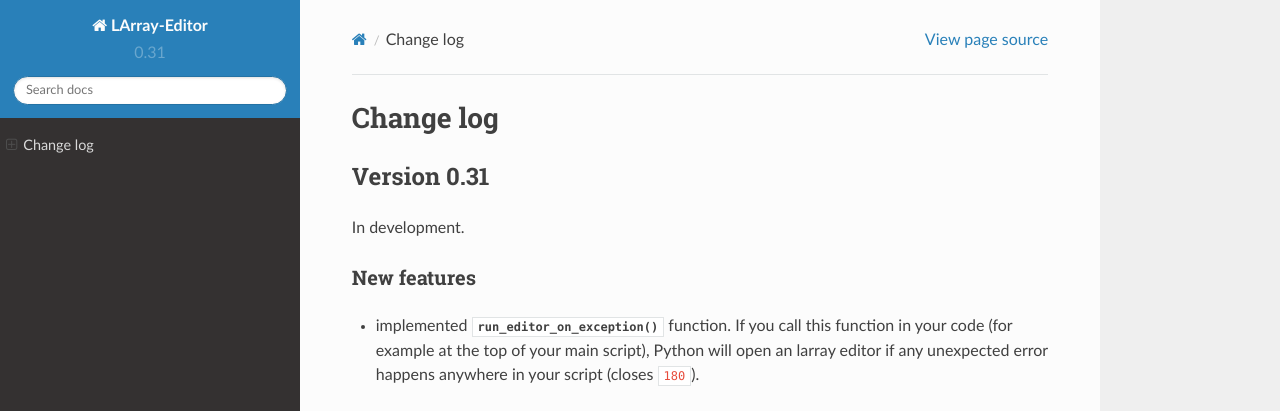
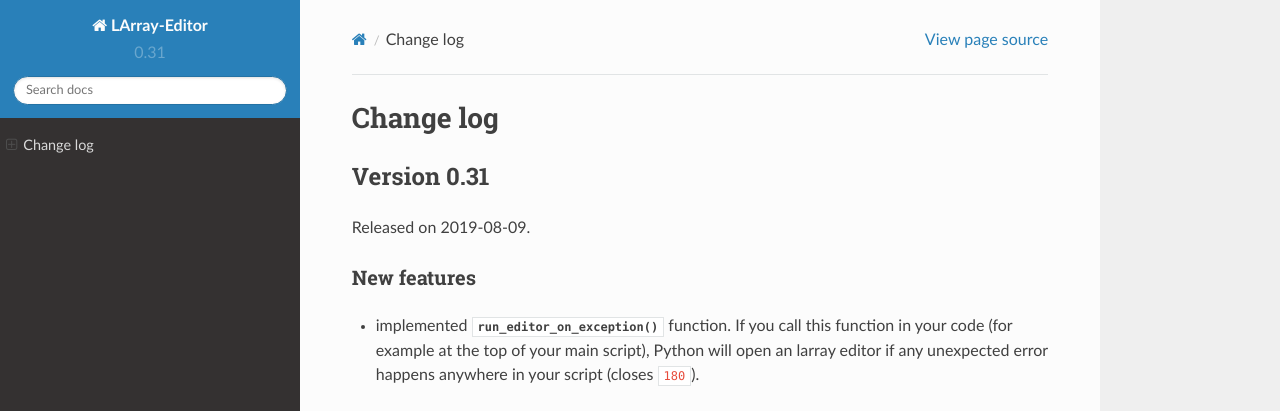
Before and after one commit to larray-project/larray-editor, a Sphinx documentation site: the page built from doc/source/changes.rst, in a window 1280 px wide. Shown: the top 411 px of the page. Built offline with Sphinx 7.4.7 and the Read the Docs theme 2.0.0, drawn with Linux system fonts in a browser that asks for light colours; cross-references to code outside the pages are shown as plain code.

Commit message:
update release date for 0.31

```diff
--- a/doc/source/changes.rst
+++ b/doc/source/changes.rst
@@ -4,6 +4,6 @@ Change log
 Version 0.31
 ============
 
-In development.
+Released on 2019-08-09.
 
 .. include:: ./changes/version_0_31.rst.inc
```
